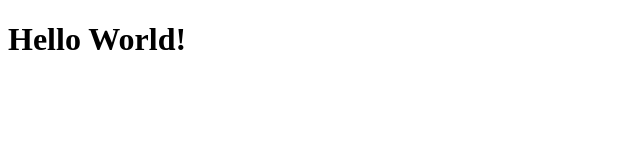
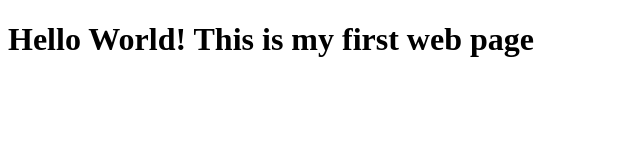
Before and after one commit to Pramod1456/coursera-test, a plain HTML site: page site/index.html in a window 1280 px wide. Shown: the whole page, without its empty margins (0-640 px from the left). Drawn offline with Linux system fonts and the light colour scheme.

Commit message:
First Modification

```diff
--- a/site/index.html
+++ b/site/index.html
@@ -4,6 +4,6 @@
 	<title>Hello World!</title>
 </head>
 <body>
-<h1>Hello World!</h1>
+<h1>Hello World! This is my first web page </h1>
 </body>
 </html>
```
